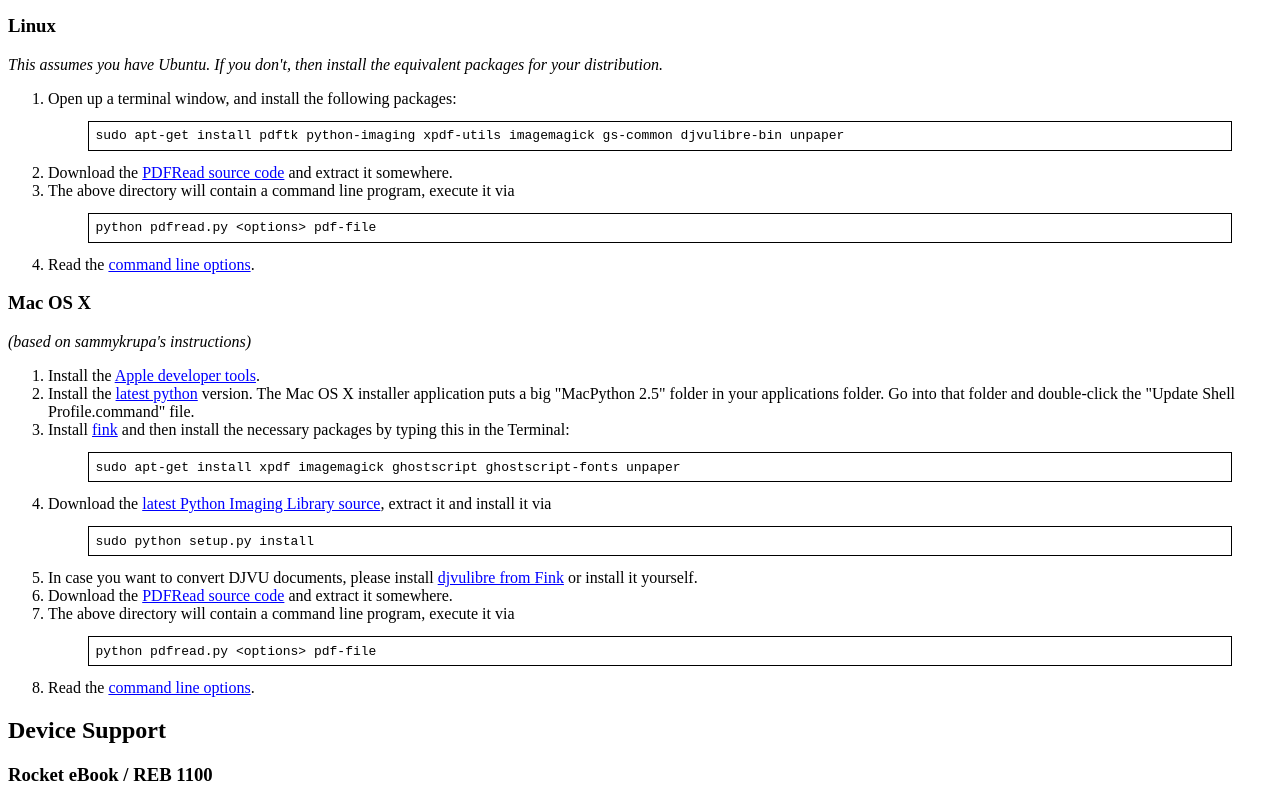
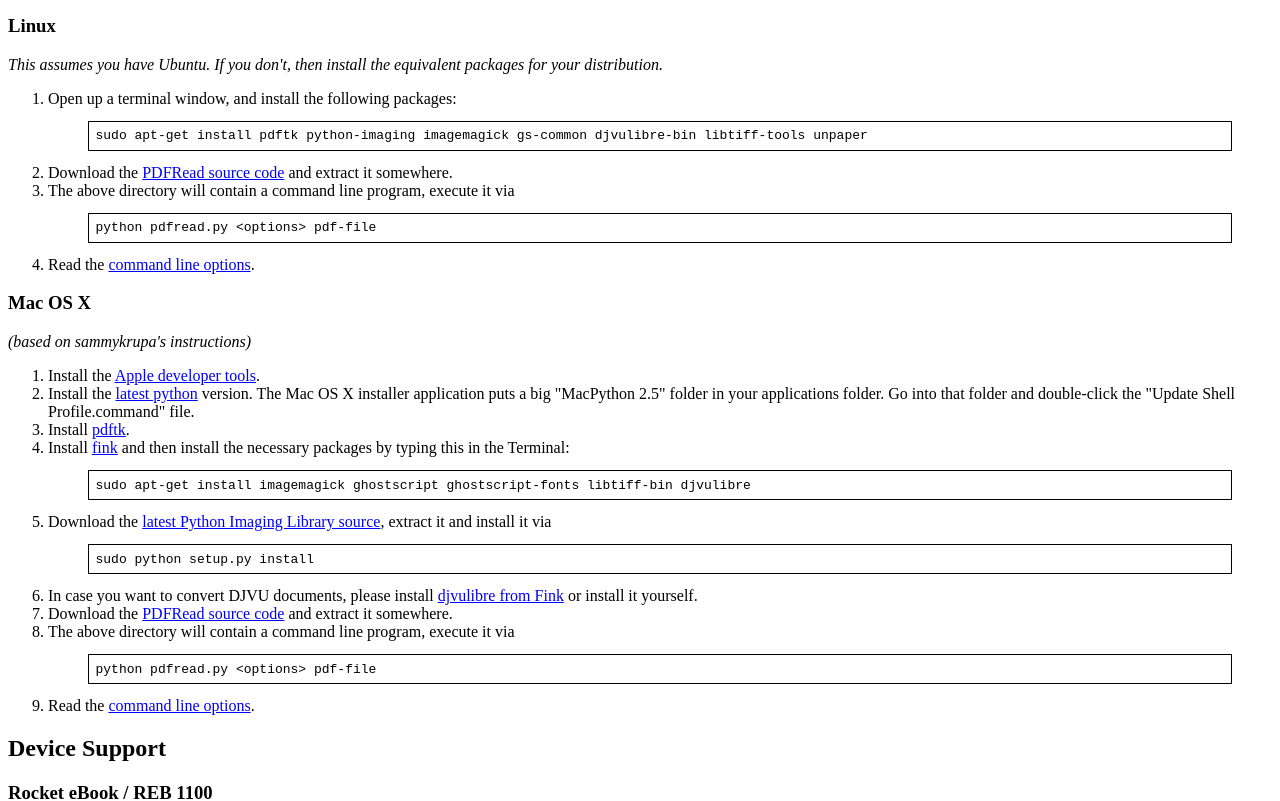
Before and after one commit to ashkulz/pdfread, a plain HTML site: page doc/index.html in a window 1280 px wide. Shown: the part 620-1421 px from the top of the page. Drawn offline with Linux system fonts and the light colour scheme.

Commit message:
minor changes

```diff
--- a/doc/index.html
+++ b/doc/index.html
@@ -62,7 +62,7 @@
 <em>This assumes you have Ubuntu. If you don't, then install the equivalent
 packages for your distribution.</em>
 <ol>
-<li>Open up a terminal window, and install the following packages:<blockquote>sudo apt-get install pdftk python-imaging xpdf-utils imagemagick gs-common djvulibre-bin unpaper</blockquote></li>
+<li>Open up a terminal window, and install the following packages:<blockquote>sudo apt-get install pdftk python-imaging imagemagick gs-common djvulibre-bin libtiff-tools unpaper</blockquote></li>
 <li>Download the <a href="https://sourceforge.net/project/showfiles.php?group_id=87679&package_id=91453">PDFRead source code</a> and extract it somewhere.</li>
 
 <li>The above directory will contain a command line program, execute it via <blockquote>python pdfread.py &lt;options&gt; pdf-file</blockquote></li>
@@ -75,8 +75,9 @@
 
 <li>Install the <a href="http://developer.apple.com/tools/">Apple developer tools</a>.</li>
 <li>Install the <a href="http://www.python.org/download/">latest python</a> version. The Mac OS X installer application puts a big "MacPython 2.5" folder in your applications folder. Go into that folder and double-click the "Update Shell Profile.command" file.</li>
+<li>Install <a href="http://www.pdfhacks.com/pdftk/#packages">pdftk</a>.</li>
 <li>Install <a href="http://www.finkproject.org/download/index.php">fink</a> and then install the necessary packages by typing this in the Terminal:
-<blockquote>sudo apt-get install xpdf imagemagick ghostscript ghostscript-fonts unpaper</blockquote></li>
+<blockquote>sudo apt-get install imagemagick ghostscript ghostscript-fonts libtiff-bin djvulibre</blockquote></li>
 <li>Download the <a href="http://www.pythonware.com/products/pil/">latest Python Imaging Library source</a>, extract it and install it via
 
 <blockquote>sudo python setup.py install</blockquote></li>
@@ -188,7 +189,7 @@
 <ul>
 <li>add support for TIFF and a list of page images for input.</li>
 <li>add <a href="http://unpaper.berlios.de">unpaper</a> support for image cleanup.</li>
-<li>removed the autocontrast feature, as unpaper does a much better job at it.</li>
+<li>removed the autocontrast and ghostscript cropping features.</li>
 <li>added an edge-enhancement filter, similiar to rbmake and RasterFarian.</li>
 <li>allow all processing stages to be selectively disabled.</li>
 <li>allow a page range to be specified for conversion (via --first-page and --last-page).</li>
```
Also changed, not shown: 1 other file.
